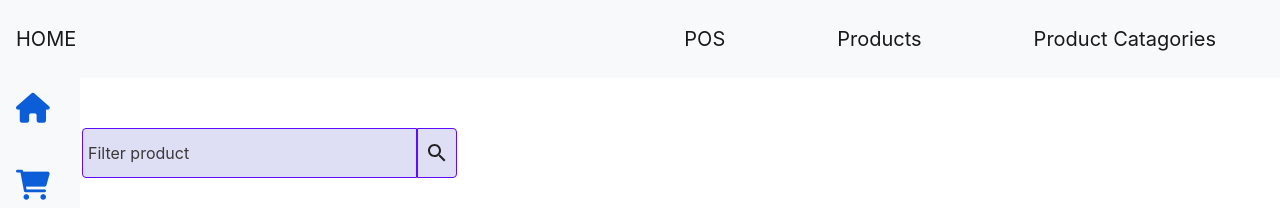
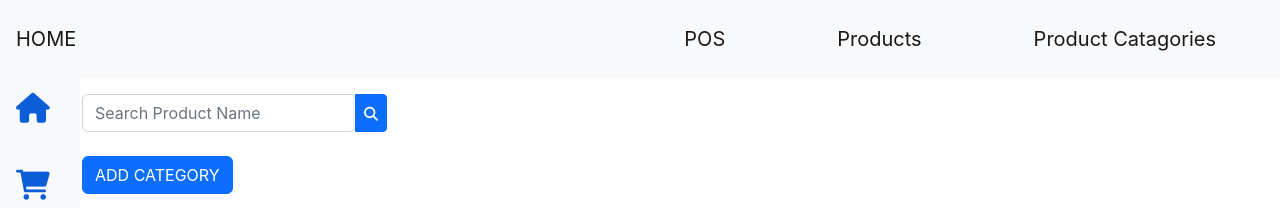
Before and after one commit to wafa200099/POS, a React (Create React App) app in the folder frontend/: page /productcatagories in a window 1280 px wide. Shown: the top 208 px of the page. Built offline with nearby package versions, Linux system fonts and the light colour scheme; no server answers.

Commit message:
search and pagenation at productPage

```diff
--- a/frontend/src/component/ReadOnlyRow.jsx
+++ b/frontend/src/component/ReadOnlyRow.jsx
@@ -1,20 +1,19 @@
 
-
+import {MdOutlineModeEdit} from 'react-icons/md'
+import {MdDeleteOutline} from 'react-icons/md'
 function ReadOnlyRow({product,key,deleteProduct ,handleEditClick}) {
 
   return (
     <tr key={key}>
-
       <td>{product.name}</td>
       <td>{product.code}</td>
       <td>${product.price}</td>
       <td>{product.category}</td>
-
       <td>
         <img src={product.image}  alt={product.name}  width={"50px"} height={"50px"}/>
       </td>
-      <button  type="button" class="btn btn-outline-primary p-1 m-1" onClick={()=>deleteProduct(product.id)}>DELETE</button>
-      <button  type="button" class="btn btn-outline-primary p-1 m-1" onClick={(e)=>handleEditClick(e,product)}>UPDATE</button>
+      <button  type="button" class="btn btn-outline-primary p-1 m-1" onClick={()=>deleteProduct(product.id)}><MdDeleteOutline className='mb-1'/>DELETE</button>
+      <button  type="button" class="btn btn-outline-primary p-1 m-1" onClick={(e)=>handleEditClick(e,product)}><MdOutlineModeEdit className='mb-1'/>UPDATE</button>
       </tr>
   )
 }
--- a/frontend/src/component/ReadOnlyRowCat.jsx
+++ b/frontend/src/component/ReadOnlyRowCat.jsx
@@ -1,11 +1,13 @@
-import React from 'react'
+
+import {MdOutlineModeEdit} from 'react-icons/md'
+import {MdDeleteOutline} from 'react-icons/md'
 
 function ReadOnlyRowCat({category,key,deleteCategory ,handleEditClick}) {
   return (
     <tr key={key}>
       <td>{category.name}</td>
-      <button  type="button" class="btn btn-outline-primary p-1 m-1" onClick={()=>deleteCategory(category.id)}>DELETE</button>
-      <button  type="button" class="btn btn-outline-primary p-1 m-1" onClick={(e)=>handleEditClick(e,category)}>UPDATE</button>
+      <button  type="button" class="btn btn-outline-primary p-1 m-1" onClick={()=>deleteCategory(category.id)}><MdDeleteOutline className='mb-1'/>DELETE</button>
+      <button  type="button" class="btn btn-outline-primary p-1 m-1" onClick={(e)=>handleEditClick(e,category)}><MdOutlineModeEdit className='mb-1'/>UPDATE</button>
       </tr>
   )
 }
--- a/frontend/src/pages/POSPage.jsx
+++ b/frontend/src/pages/POSPage.jsx
@@ -14,7 +14,7 @@ const[totalAmount,setTotalAmount]=useState(0)
 const [search, setSearch] = useState("");
 const [filteredProducts, setFilteredProducts] = useState([]);
 // const [filteredCat, setFilteredCat] = useState([]);
-// const [data, setData] = useState(products);
+const [data, setData] = useState(products);
 const toastOptions = {
     autoClose: 400,
     pauseOnHover: true,
@@ -137,7 +137,7 @@ const decCart=async(product)=>{
  const result=products.filter((currdata)=>{
    return currdata.category === catItem}
  )
-  setProducts(result)
+  setData(result)
 
   // setProducts(products)
  }
@@ -181,14 +181,14 @@ const decCart=async(product)=>{
      <button class="btn btn-warning text-black  m-3  w-100" onClick={()=>filterResult('Fruits')}>Fruits</button>
      <button class="btn btn-warning text-black  m-3  w-100" onClick={()=>filterResult('Vegitabels')}>Vegitabels</button>
      <button class="btn btn-warning text-black  m-3  w-100" onClick={()=>filterResult('Bakery')}>Bakery</button>
-     <button class="btn btn-warning text-black  m-3  w-100" onClick={()=>setProducts(products)}>ALL</button>
+     <button class="btn btn-warning text-black  m-3  w-100" onClick={()=>setData(products)}>ALL</button>
      </div>
     </div>
       <div className='col-lg-8 d-inline-block'>
         {isLoading ? 'Loading' :
         <div className='row'>
 
-                   {filteredProducts.map((product, key) =>
+              {filteredProducts.map((product, key) =>
               <div key={key} className='col-lg-3 mb-4 '>
                 <div className='pos-item  text-center border Larger shadow rounded' >
                     <h4>{product.name}</h4>
@@ -202,7 +202,7 @@ const decCart=async(product)=>{
             )}
 
 
-            {/* {data.map((product, key) =>
+            {data.map((product, key) =>
               <div key={key} className='col-lg-3 mb-4 '>
                 <div className='pos-item  text-center border Larger shadow rounded' >
                     <h4>{product.name}</h4>
@@ -213,7 +213,7 @@ const decCart=async(product)=>{
                 </div>
 
               </div>
-            )} */}
+            )}
           </div>}
 
       </div>
--- a/frontend/src/pages/ProductCatagories.jsx
+++ b/frontend/src/pages/ProductCatagories.jsx
@@ -13,6 +13,8 @@ import Pagination from '../component/Pagination'
 function ProductCatagories() {
   const[categories,setCategories]=useState([])
   const[editCatagorieId,setEditCatagorieId]=useState(null)
+  const [search, setSearch] = useState("");
+  const [filteredCategories,  setFilteredCategories] = useState([]);
   const [editFormData, setEditFormData] = useState({
     name: "",
 
@@ -91,17 +93,40 @@ function ProductCatagories() {
     };
 
     const [currentPage, setCurrentPage] = useState(1);
-    const [categoryPerPage ,setCategoryPerPage] = useState(10);
+    const [categoryPerPage ,setCategoryPerPage] = useState(5);
     const indexOfLastCategory = currentPage * categoryPerPage;
     const indexOfFirstCategory = indexOfLastCategory - categoryPerPage;
-    const currentCategories = categories.slice(indexOfFirstCategory, indexOfLastCategory);
+    const currentCategories = filteredCategories.slice(indexOfFirstCategory, indexOfLastCategory);
+    const paginate = pageNumber => setCurrentPage(pageNumber);
 
-    const paginate = pageNumber => setCurrentPage(pageNumber);
+
+    useEffect(() => {
+      setFilteredCategories(
+        categories.filter((category) =>
+          category.name.toLowerCase().includes(search.toLowerCase())
+        )
+      );
+    }, [search, categories]);
+
   return (
 
     <MainLayout>
       <SideNavBarLayout />
-       <SearchBar  categories={categories} deleteCategory={deleteCategory} editCatagorieId={editCatagorieId} editFormData={editFormData}  handleEditFormChange={handleEditFormChange} handleCancelClick={handleCancelClick} handleEditClick={handleEditClick} handleEditFormSubmit={handleEditFormSubmit}/ >
+      <div className="input-group mb-4 mt-3">
+      <div className="form-outline">
+      <input
+        className='form-control'
+        id="form1"
+        type="search"
+        placeholder="Search Product Name"
+        value={search}
+        onChange={(e) => setSearch(e.target.value)}
+      />
+  </div>
+  <button type="button" className="btn btn-primary btn-sm h-70">
+    <i class="fas fa-search"></i>
+  </button>
+   </div>
        <ModalDialog categories={categories} setCatagories={categories} />
         <form onSubmit={handleEditFormSubmit}>
            <table  class="table table-responsive table-sm">
--- a/frontend/src/pages/ProductsPage.jsx
+++ b/frontend/src/pages/ProductsPage.jsx
@@ -119,19 +119,21 @@ function ProductsPage() {
     };
 
     useEffect(() => {
+      setProducts(products)
       setFilteredProducts(
         products.filter((product) =>
           product.name.toLowerCase().includes(search.toLowerCase())
         )
       );
+
     }, [search, products]);
 
 
     const [currentPage, setCurrentPage] = useState(1);
-    const [productsPerPage ,setProductsPerPage] = useState(10);
+    const [productsPerPage ,setProductsPerPage] = useState(5);
     const indexOfLastProduct = currentPage * productsPerPage;
     const indexOfFirstProduct = indexOfLastProduct - productsPerPage;
-    const currentProducts = products.slice(indexOfFirstProduct, indexOfLastProduct);
+    const currentProducts = filteredProducts.slice(indexOfFirstProduct, indexOfLastProduct);
     const paginate = pageNumber => setCurrentPage(pageNumber);
   return (
 
@@ -145,6 +147,7 @@ function ProductsPage() {
         id="form1"
         type="search"
         placeholder="Search Product Name"
+        value={search}
         onChange={(e) => setSearch(e.target.value)}
       />
   </div>
@@ -168,18 +171,11 @@ function ProductsPage() {
            </thead>
            <tbody>
            {currentProducts.map((currentProduct, key) =>
-           <Fragment>
-            {editProductId ===currentProduct.id ? <EditableRow categories={categories} key={key} editFormData={editFormData}  handleEditFormChange={handleEditFormChange} handleCancelClick={handleCancelClick}   /> :
-            <ReadOnlyRow  product={currentProduct}  key={key} deleteProduct={deleteProduct} handleEditClick={handleEditClick}/>}
-           </Fragment>
-           )}
-
-          {filteredProducts.map((currentProduct, key) =>
-           <Fragment>
-            {editProductId ===currentProduct.id ? <EditableRow categories={categories} key={key} editFormData={editFormData}  handleEditFormChange={handleEditFormChange} handleCancelClick={handleCancelClick}   /> :
-            <ReadOnlyRow  product={currentProduct}  key={key} deleteProduct={deleteProduct} handleEditClick={handleEditClick}/>}
-           </Fragment>
-            )}
+            <Fragment>
+             {editProductId ===currentProduct.id ? <EditableRow categories={categories} key={key} editFormData={editFormData}  handleEditFormChange={handleEditFormChange} handleCancelClick={handleCancelClick}   /> :
+             <ReadOnlyRow  product={currentProduct}  key={key} deleteProduct={deleteProduct} handleEditClick={handleEditClick}/>}
+            </Fragment>
+             )}
          </tbody>
         </table>
         <div className="container">
@@ -188,7 +184,6 @@ function ProductsPage() {
         productsPerPage={productsPerPage}
         totalProducts={products.length}
         paginate={paginate}
-        // onRowsPerPageChange={handleChangeRowsPerPage}
       />
     </div>
       </form>
```
Also changed, not shown: frontend/src/component/Pagination.jsx (+1 -14 lines), 1 other file (tests, documents, lock files or other folders).
